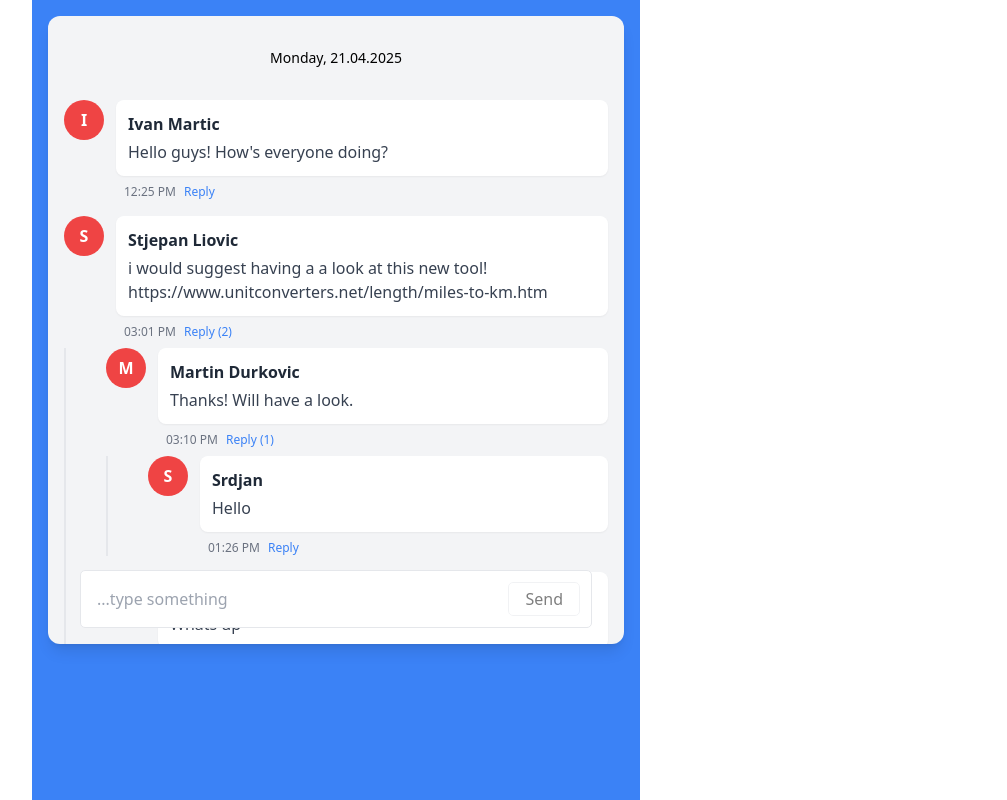
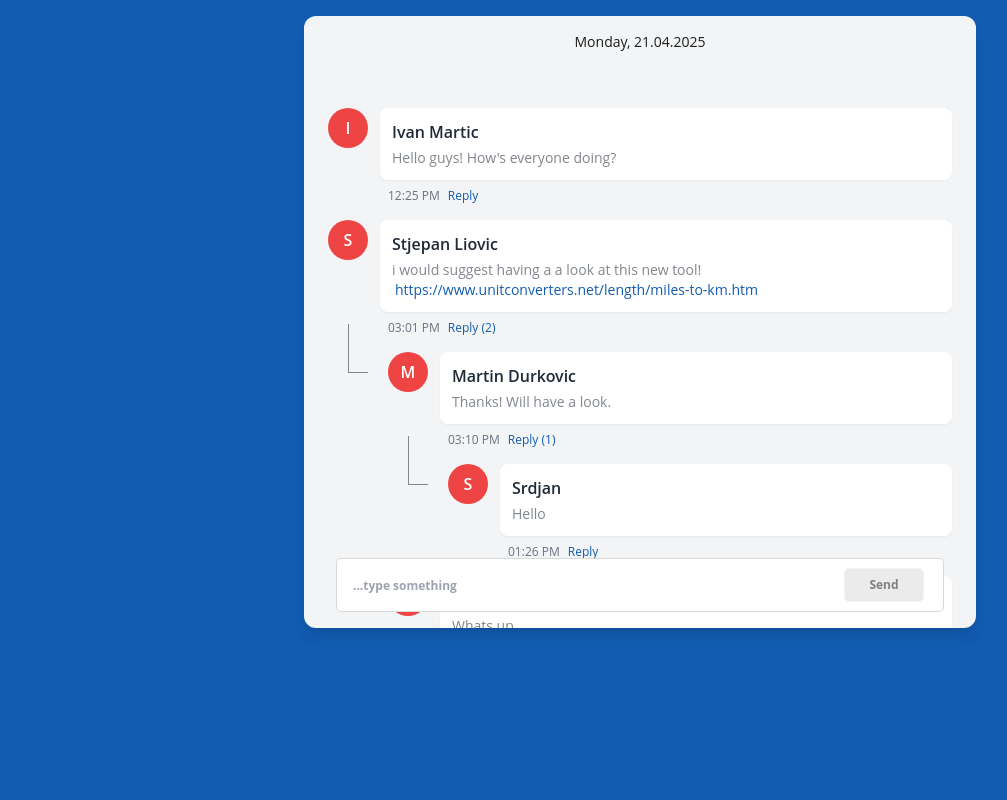
Before and after one commit to nmihin/messenger, a Vue app in the folder messenger-app/: page / in a window 1280 px wide. Shown: the whole page, without its empty margins (0-1007 px from the left). Built offline with nearby package versions, Linux system fonts and the light colour scheme.

Commit message:
fix: styling and positioning

```diff
--- a/messenger-app/src/App.vue
+++ b/messenger-app/src/App.vue
@@ -1,13 +1,13 @@
 <template>
-  <div class="min-h-screen bg-blue-500 p-4">
-    <div class="max-w-2xl pt-4 mx-auto bg-gray-100 rounded-xl shadow-lg overflow-hidden relative">
+  <div class="min-h-screen bg-primary-500 flex justify-center items-start px-4 py-4 w-[100vw]">
+    <div class="w-full max-w-2xl bg-gray-100 rounded-xl shadow-lg overflow-hidden relative">
       <!-- Header with dynamic date -->
-      <div class="text-gray text-center text-sm py-4">
+      <div class="text-neutral-900 text-center text-sm py-4">
         {{ formattedDate }}
       </div>
 
       <!-- Messages List -->
-      <div class="p-4 space-y-4 max-h-[70vh] overflow-y-auto pb-20">
+      <div class="p-6 space-y-4 max-h-[70vh] overflow-y-auto pb-20">
         <CommentList
           :comments="commentsTree"
           @add-comment="handleAddComment"
@@ -15,7 +15,7 @@
       </div>
 
       <!-- Input Area -->
-      <div class="p-4 p-4 absolute w-full bottom-0">
+      <div class="p-4 absolute w-full bottom-0 z-20">
         <CommentInput @submit="handleAddComment" />
       </div>
     </div>
--- a/messenger-app/src/assets/base.css
+++ /dev/null
@@ -1,86 +0,0 @@
-/* color palette from <https://github.com/vuejs/theme> */
-:root {
-  --vt-c-white: #ffffff;
-  --vt-c-white-soft: #f8f8f8;
-  --vt-c-white-mute: #f2f2f2;
-
-  --vt-c-black: #181818;
-  --vt-c-black-soft: #222222;
-  --vt-c-black-mute: #282828;
-
-  --vt-c-indigo: #2c3e50;
-
-  --vt-c-divider-light-1: rgba(60, 60, 60, 0.29);
-  --vt-c-divider-light-2: rgba(60, 60, 60, 0.12);
-  --vt-c-divider-dark-1: rgba(84, 84, 84, 0.65);
-  --vt-c-divider-dark-2: rgba(84, 84, 84, 0.48);
-
-  --vt-c-text-light-1: var(--vt-c-indigo);
-  --vt-c-text-light-2: rgba(60, 60, 60, 0.66);
-  --vt-c-text-dark-1: var(--vt-c-white);
-  --vt-c-text-dark-2: rgba(235, 235, 235, 0.64);
-}
-
-/* semantic color variables for this project */
-:root {
-  --color-background: var(--vt-c-white);
-  --color-background-soft: var(--vt-c-white-soft);
-  --color-background-mute: var(--vt-c-white-mute);
-
-  --color-border: var(--vt-c-divider-light-2);
-  --color-border-hover: var(--vt-c-divider-light-1);
-
-  --color-heading: var(--vt-c-text-light-1);
-  --color-text: var(--vt-c-text-light-1);
-
-  --section-gap: 160px;
-}
-
-@media (prefers-color-scheme: dark) {
-  :root {
-    --color-background: var(--vt-c-black);
-    --color-background-soft: var(--vt-c-black-soft);
-    --color-background-mute: var(--vt-c-black-mute);
-
-    --color-border: var(--vt-c-divider-dark-2);
-    --color-border-hover: var(--vt-c-divider-dark-1);
-
-    --color-heading: var(--vt-c-text-dark-1);
-    --color-text: var(--vt-c-text-dark-2);
-  }
-}
-
-*,
-*::before,
-*::after {
-  box-sizing: border-box;
-  margin: 0;
-  font-weight: normal;
-}
-
-body {
-  min-height: 100vh;
-  color: var(--color-text);
-  background: var(--color-background);
-  transition:
-    color 0.5s,
-    background-color 0.5s;
-  line-height: 1.6;
-  font-family:
-    Inter,
-    -apple-system,
-    BlinkMacSystemFont,
-    'Segoe UI',
-    Roboto,
-    Oxygen,
-    Ubuntu,
-    Cantarell,
-    'Fira Sans',
-    'Droid Sans',
-    'Helvetica Neue',
-    sans-serif;
-  font-size: 15px;
-  text-rendering: optimizeLegibility;
-  -webkit-font-smoothing: antialiased;
-  -moz-osx-font-smoothing: grayscale;
-}
--- a/messenger-app/src/assets/main.css
+++ b/messenger-app/src/assets/main.css
@@ -2,6 +2,11 @@
 @tailwind base;
 @tailwind components;
 @tailwind utilities;
+
+
+body {
+  font-family: 'Open Sans', 'Helvetica Neue', sans-serif;
+}
 
 #app {
   max-width: 100%;
@@ -24,15 +29,22 @@ a,
   }
 }
 
-@media (min-width: 1024px) {
-  body {
-    display: flex;
-    place-items: center;
-  }
+/* Scrollbar styling */
+::-webkit-scrollbar {
+  width: 8px;
+  height: 8px;
+}
 
-  #app {
-    display: grid;
-    grid-template-columns: 1fr 1fr;
-    padding: 0 2rem;
-  }
+::-webkit-scrollbar-track {
+  background: #ECEEF1;
+  border-radius: 10px;
 }
+
+::-webkit-scrollbar-thumb {
+  background: #82878D;
+  border-radius: 10px;
+}
+
+::-webkit-scrollbar-thumb:hover {
+  background: #6D7177;
+}
--- a/messenger-app/src/components/CommentInput.vue
+++ b/messenger-app/src/components/CommentInput.vue
@@ -4,11 +4,11 @@
       v-model="input"
       @input="onInput"
       placeholder="...type something"
-      class="w-full border border-neutral-light rounded-[5px] px-4 py-4 pr-16 focus:outline-none focus:ring-2 focus:ring-primary focus:border-transparent"
+   class="w-full border border-neutral-100 rounded-[5px] px-4 py-4 pr-16 focus:outline-none focus:ring-2 focus:ring-primary focus:border-transparent placeholder:text-xs placeholder:font-bold text-sm text-neutral-500"
     />
     <button
       @click="submit"
-      class="absolute right-1 top-1/2 -translate-y-1/2 bg-neutral-light text-neutral-dark px-4 py-1 rounded-[5px] hover:bg-opacity-80 transition flex items-center justify-center border border-neutral-light mr-6"
+      class="absolute right-3 top-1/2 -translate-y-1/2 bg-neutral-100 text-neutral-dark px-4 py-1 rounded-[5px] hover:bg-opacity-80 transition flex items-center justify-center border border-neutral-light mr-6 text-xs font-bold py-2 px-4 rounded min-w-[80px]"
       :disabled="!input.trim()"
       :class="{ 'opacity-50 cursor-not-allowed': !input.trim() }"
     >
--- a/messenger-app/src/components/CommentItem.vue
+++ b/messenger-app/src/components/CommentItem.vue
@@ -2,24 +2,29 @@
   <div class="mb-4">
     <!-- Main Comment -->
     <div class="flex gap-3">
+      <!-- Avatar with connector lines -->
+      <div class="relative">
         <div
-        class="w-10 h-10 rounded-full bg-red-500 flex items-center justify-center text-white font-semibold">
+          class="w-10 h-10 rounded-full bg-red-500 flex items-center justify-center text-white font-semibold relative z-10"
+        >
           <span>{{ comment.author.name.charAt(0) }}</span>
         </div>
+      </div>
+
       <div class="flex-1">
         <div class="bg-white p-3 rounded-lg shadow-sm">
           <div class="flex items-center gap-2">
             <span class="font-semibold text-gray-800">{{ comment.author.name }}</span>
           </div>
           <div class="flex items-center justify-between mt-1">
-            <p class="text-gray-700">{{ comment.text }}</p>
+            <p class="text-sm text-neutral-500" v-html="formatCommentText(comment.text)"></p>
           </div>
         </div>
         <div class="flex items-center gap-2 ml-2 mt-2">
           <span class="text-xs text-gray-500">{{ formattedTime }}</span>
           <button
             @click="replying = !replying"
-                class="text-xs text-blue-500 hover:text-blue-700"
+            class="text-xs text-primary-500 hover:text-blue-700"
           >
             {{ replying ? 'Cancel' : `Reply${comment.children?.length ? ` (${comment.children.length})` : ''}` }}
           </button>
@@ -35,8 +40,15 @@
       </div>
     </div>
 
-    <!-- Nested Replies -->
-    <div v-if="comment.children?.length" class="mt-2 pl-10 border-l-2 border-gray-200">
+    <!-- Nested Replies with L-shaped connector -->
+    <div
+      v-if="comment.children?.length"
+      class="mt-2 ml-5 pl-10 relative"
+    >
+      <!-- Horizontal connector line -->
+      <div
+        class="absolute top-5 left-0 w-5 h-px bg-neutral-500 vertical-line"
+      ></div>
       <CommentList
         :comments="comment.children"
         @add-comment="$emit('add-reply', $event)"
@@ -58,6 +70,14 @@ const emit = defineEmits<{ (e: 'add-reply', payload: { text: string; parentId: s
 const replying = ref(false)
 const isTyping = ref(false)
 
+function formatCommentText(text: string) {
+  // Convert URLs to clickable links
+  const urlRegex = /(https?:\/\/[^\s]+)/g
+  return text.replace(urlRegex, url => {
+    return `<a href="${url}" class="text-primary-500 hover:underline" target="_blank" rel="noopener noreferrer">${url}</a>`
+  })
+}
+
 function submitReply(text: string) {
   emit('add-reply', { text, parentId: props.comment.id })
   isTyping.value = false
@@ -75,3 +95,24 @@ const formattedTime = computed(() => {
   })
 })
 </script>
+
+<style>
+.vertical-line:after {
+  content: '';
+  position: absolute;
+  bottom: 0;
+  left: 0;
+  width: 1px;
+  height: 100%;
+  background-color: #82878D;
+  min-height: 49px;
+}
+
+/* Style for links in comments */
+.text-blue-500 {
+  color: #3b82f6;
+}
+.text-blue-500:hover {
+  text-decoration: underline;
+}
+</style>
--- a/messenger-app/src/components/CommentList.vue
+++ b/messenger-app/src/components/CommentList.vue
@@ -1,5 +1,5 @@
 <template>
-    <div>
+    <div class="mt-4">
       <CommentItem
         v-for="comment in comments"
         :key="comment.id"
```
Lines whose indentation alone changed are shown as unchanged.
